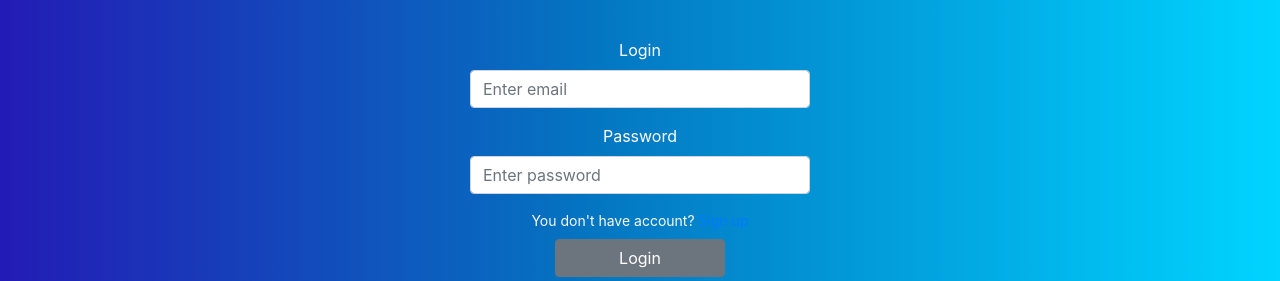
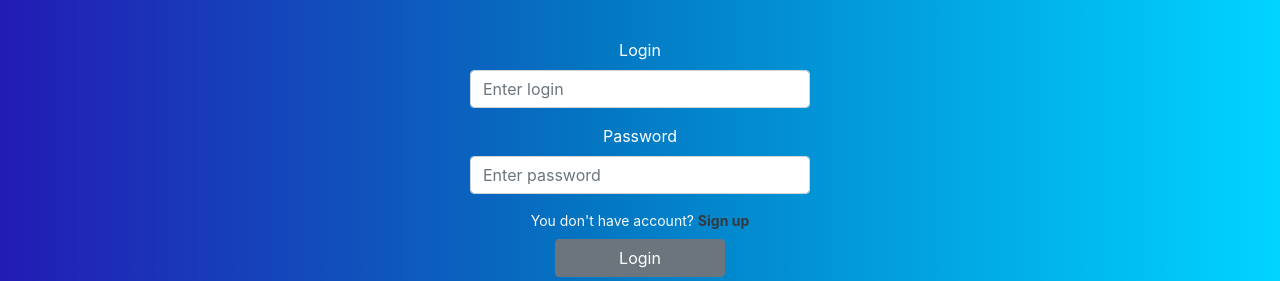
Before and after one commit to kpakula/noteapp-react, a React (Create React App) app: page /signin in a window 1280 px wide. Shown: the part 243-524 px from the top of the page. Built offline with nearby package versions, Linux system fonts and the light colour scheme.

Commit message:
Login view alpha version

```diff
--- a/src/components/login/Login.js
+++ b/src/components/login/Login.js
@@ -1,37 +1,50 @@
 import React from "react";
-import { Button, Col, Row } from "react-bootstrap";
+import { Col, Row } from "react-bootstrap";
 import { Link } from "react-router-dom";
 
-export default function Login() {
+export default class Login extends React.Component {
+  constructor(props) {
+    super(props)
+    this.state = {
+      login: "",
+      password: ""
+    };
+  }
+
+  handleSubmit = (event) => {
+    console.log(`Login: ${this.state.login} \n Password: ${this.state.password}`);
+    event.preventDefault();
+  }
+
+  render() {
     return (
       <Row className="justify-content-center align-items-center h-100">
         <Col xs={10} sm={8} md={5} lg={4} className="leftSide">
-        <form>
-          <div class="form-group">
-            <label for="exampleInputEmail1">Login</label>
+          <form onSubmit={this.handleSubmit}>
+            <div className="form-group">
+              <label htmlFor="exampleInputLogin">Login</label>
               <input
                 type="email"
-              class="form-control mb-0"
-              id="exampleInputEmail1"
-              aria-describedby="emailHelp"
-              placeholder="Enter email"
+                className="form-control mb-0"
+                id="exampleInputLogin"
+                aria-describedby="loginHelp"
+                placeholder="Enter login"
               />
             </div>
-          <div class="form-group">
-            <label for="exampleInputPassword1">Password</label>
+            <div className="form-group">
+              <label htmlFor="exampleInputPassword1">Password</label>
               <input
                 type="password"
-              class="form-control"
+                className="form-control"
                 id="exampleInputPassword1"
                 placeholder="Enter password"
               />
             </div>
-          <small id="emailHelp" class="form-text text-light">You don't have account? <Link to="/signup">Sign up</Link></small>
+            <small id="emailHelp" className="form-text text-light">
+              You don't have account? <Link className="text-dark" to="/signup"><b>Sign up</b></Link>
+            </small>
 
-          <button
-            type="submit"
-            class="btn btn-secondary w-50 mt-2"
-          >
+            <button type="submit" className="btn btn-secondary w-50 mt-2">
               Login
             </button>
           </form>
@@ -39,3 +52,4 @@ export default function Login() {
       </Row>
     );
   }
+}
--- a/src/components/register/Register.js
+++ b/src/components/register/Register.js
@@ -1,5 +1,4 @@
 import React from "react";
-import { Row, Col } from "react-bootstrap";
 import "./Register.css";
 import { Link } from "react-router-dom";
 
```
Lines whose indentation alone changed are shown as unchanged.
